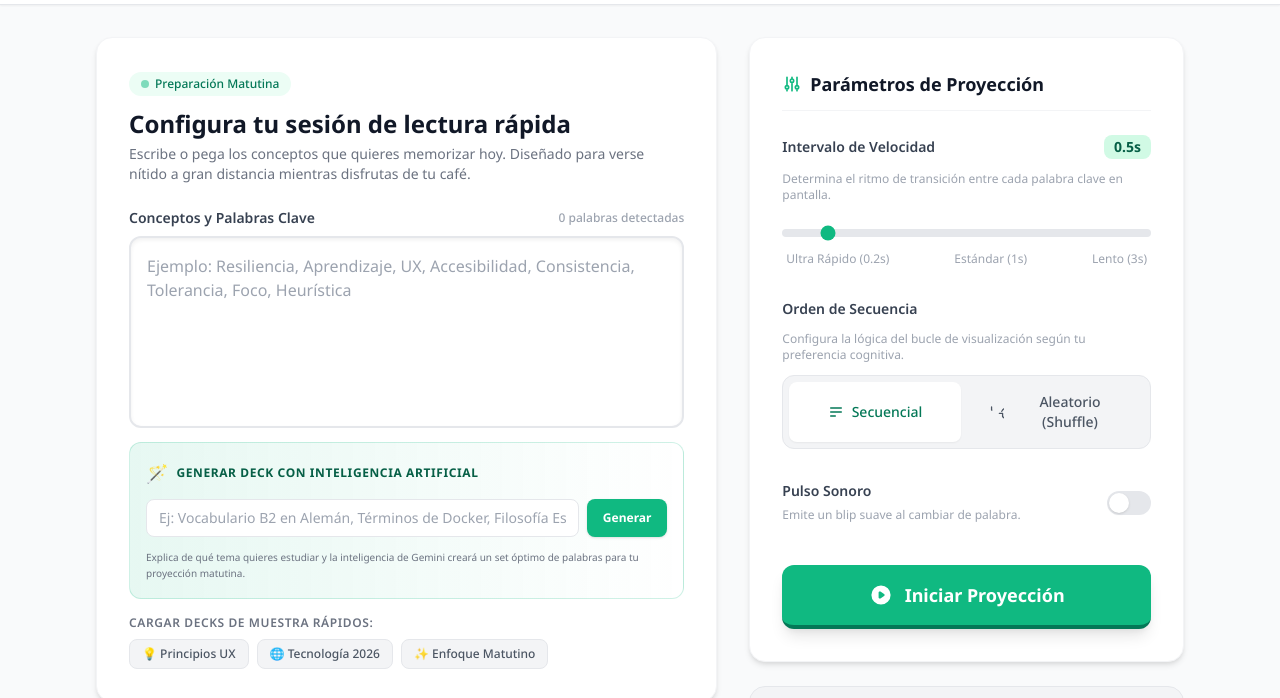
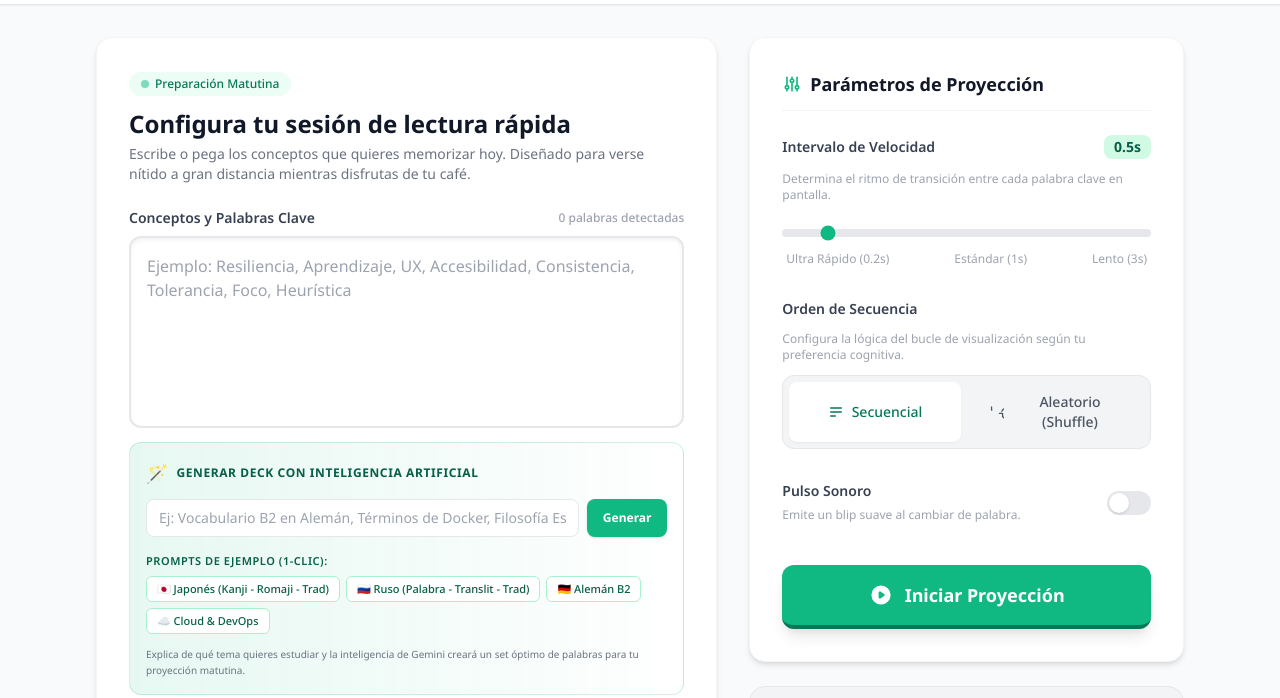
Before and after one commit to itseniorsfer/FlashFlash, a website: page index.html in a window 1280 px wide. Shown: the part 72-770 px from the top of the page. Drawn offline with nearby package versions, Linux system fonts and the light colour scheme.

Commit message:
feat: agregar chips de prompts de ejemplo de 1-clic con estructura de trasliteración

```diff
--- a/index.html
+++ b/index.html
@@ -145,6 +145,30 @@
                                 <span id="ai-btn-spinner" class="hidden animate-spin h-3.5 w-3.5 border-2 border-white border-t-transparent rounded-full"></span>
                             </button>
                         </div>
+
+                        <!-- AI Prompt Sample Chips -->
+                        <div class="space-y-1.5 pt-1">
+                            <span class="text-[11px] font-semibold text-emerald-800 uppercase tracking-wider block" data-i18n="aiSamplesLabel">Prompts de Ejemplo (1-Clic):</span>
+                            <div class="flex flex-wrap gap-1.5 text-xs">
+                                <button onclick="useAIPromptSample(currentLang === 'en' ? 'Generate 10 words to learn Japanese with structure: Kanji (Romaji) - Translation' : 'Genera 10 palabras para aprender Japonés con la estructura: Kanji (Romaji) - Traducción')"
+                                    class="px-2.5 py-1 bg-white hover:bg-emerald-500 hover:text-white border border-emerald-200 text-emerald-800 rounded-md transition-all text-[11px] font-medium shadow-xs">
+                                    🇯🇵 Japonés (Kanji - Romaji - Trad)
+                                </button>
+                                <button onclick="useAIPromptSample(currentLang === 'en' ? 'Generate 10 words to learn Russian with structure: Word (Transliteration) - Translation' : 'Genera 10 palabras para aprender Ruso con la estructura: Palabra (Trasliteración) - Traducción')"
+                                    class="px-2.5 py-1 bg-white hover:bg-emerald-500 hover:text-white border border-emerald-200 text-emerald-800 rounded-md transition-all text-[11px] font-medium shadow-xs">
+                                    🇷🇺 Ruso (Palabra - Translit - Trad)
+                                </button>
+                                <button onclick="useAIPromptSample(currentLang === 'en' ? 'Generate 10 advanced German B2 vocabulary words with translation' : 'Genera 10 palabras avanzadas de Vocabulario B2 en Alemán con su traducción')"
+                                    class="px-2.5 py-1 bg-white hover:bg-emerald-500 hover:text-white border border-emerald-200 text-emerald-800 rounded-md transition-all text-[11px] font-medium shadow-xs">
+                                    🇩🇪 Alemán B2
+                                </button>
+                                <button onclick="useAIPromptSample(currentLang === 'en' ? 'Generate 10 core Cloud & DevOps terms' : 'Genera 10 conceptos fundamentales de Cloud Architecture y Docker')"
+                                    class="px-2.5 py-1 bg-white hover:bg-emerald-500 hover:text-white border border-emerald-200 text-emerald-800 rounded-md transition-all text-[11px] font-medium shadow-xs">
+                                    ☁️ Cloud & DevOps
+                                </button>
+                            </div>
+                        </div>
+
                         <p class="text-[10px] text-gray-500 leading-relaxed" data-i18n="aiSubtitle">Explica de qué tema quieres estudiar y la inteligencia de Gemini creará un set óptimo de palabras para tu proyección matutina.</p>
                     </div>
 
@@ -438,6 +462,7 @@
                 aiTitle: "Generar Deck con Inteligencia Artificial",
                 aiPlaceholder: "Ej: Vocabulario B2 en Alemán, Términos de Docker, Filosofía Estoica...",
                 aiBtn: "Generar",
+                aiSamplesLabel: "Prompts de Ejemplo (1-Clic):",
                 aiSubtitle: "Explica de qué tema quieres estudiar y la inteligencia de Gemini creará un set óptimo de palabras para tu proyección matutina.",
                 presetLabel: "Cargar Decks de Muestra Rápidos:",
                 presetUx: "💡 Principios UX",
@@ -474,6 +499,7 @@
                 aiTitle: "Generate Deck with Artificial Intelligence",
                 aiPlaceholder: "Ex: B2 German Vocabulary, Docker Terms, Stoic Philosophy...",
                 aiBtn: "Generate",
+                aiSamplesLabel: "Sample Prompts (1-Click):",
                 aiSubtitle: "Specify the topic you want to study and Gemini AI will create an optimal flashcard deck for your morning projection.",
                 presetLabel: "Load Quick Preset Decks:",
                 presetUx: "💡 UX Principles",
@@ -525,6 +551,13 @@
         function toggleLanguage() {
             const nextLang = currentLang === 'es' ? 'en' : 'es';
             setLanguage(nextLang);
+        }
+
+        function useAIPromptSample(promptText) {
+            const input = document.getElementById('ai-deck-prompt');
+            input.value = promptText;
+            input.focus();
+            generateAIDeck();
         }
 
         /* ------------------------------------------------------------- */
```
